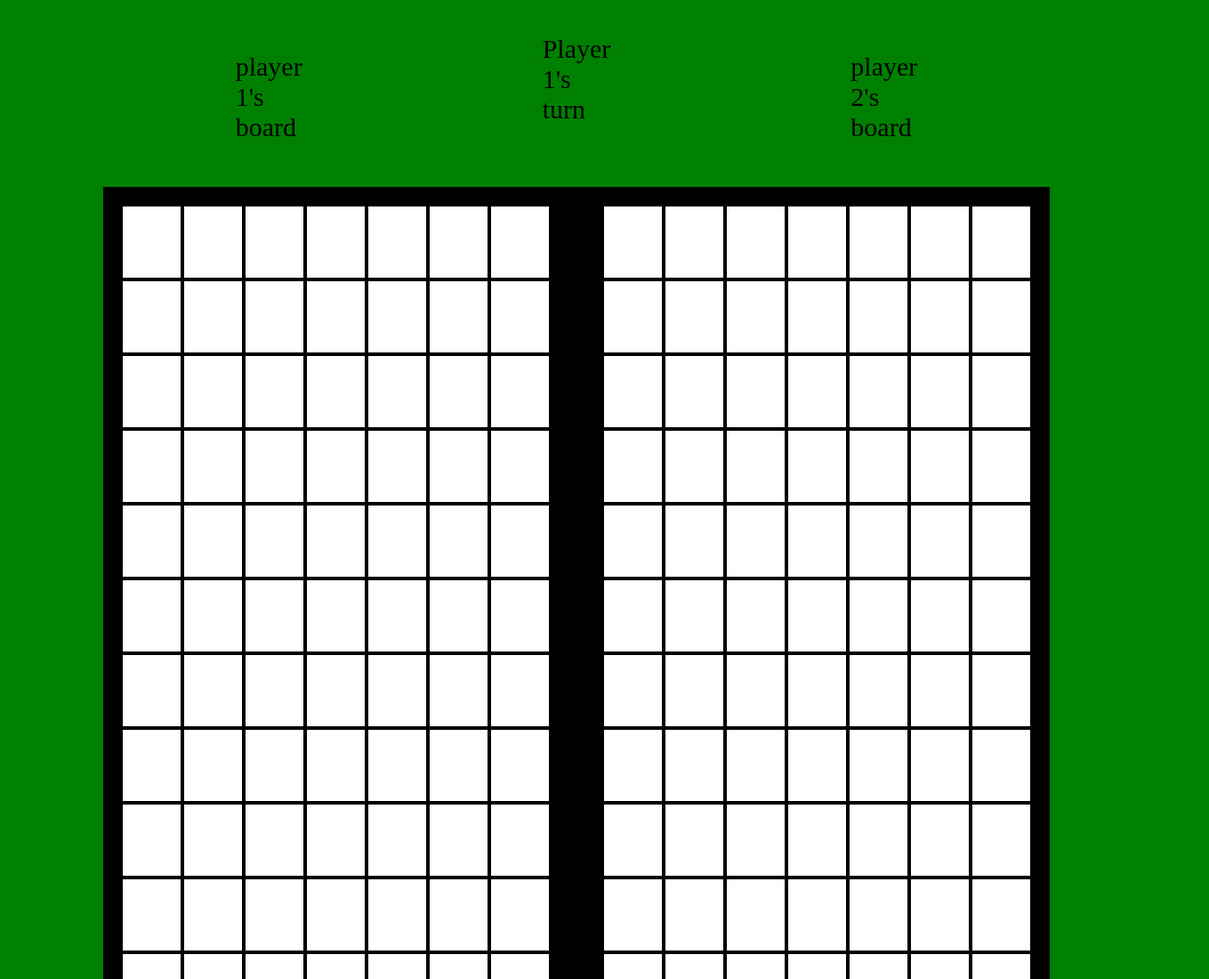
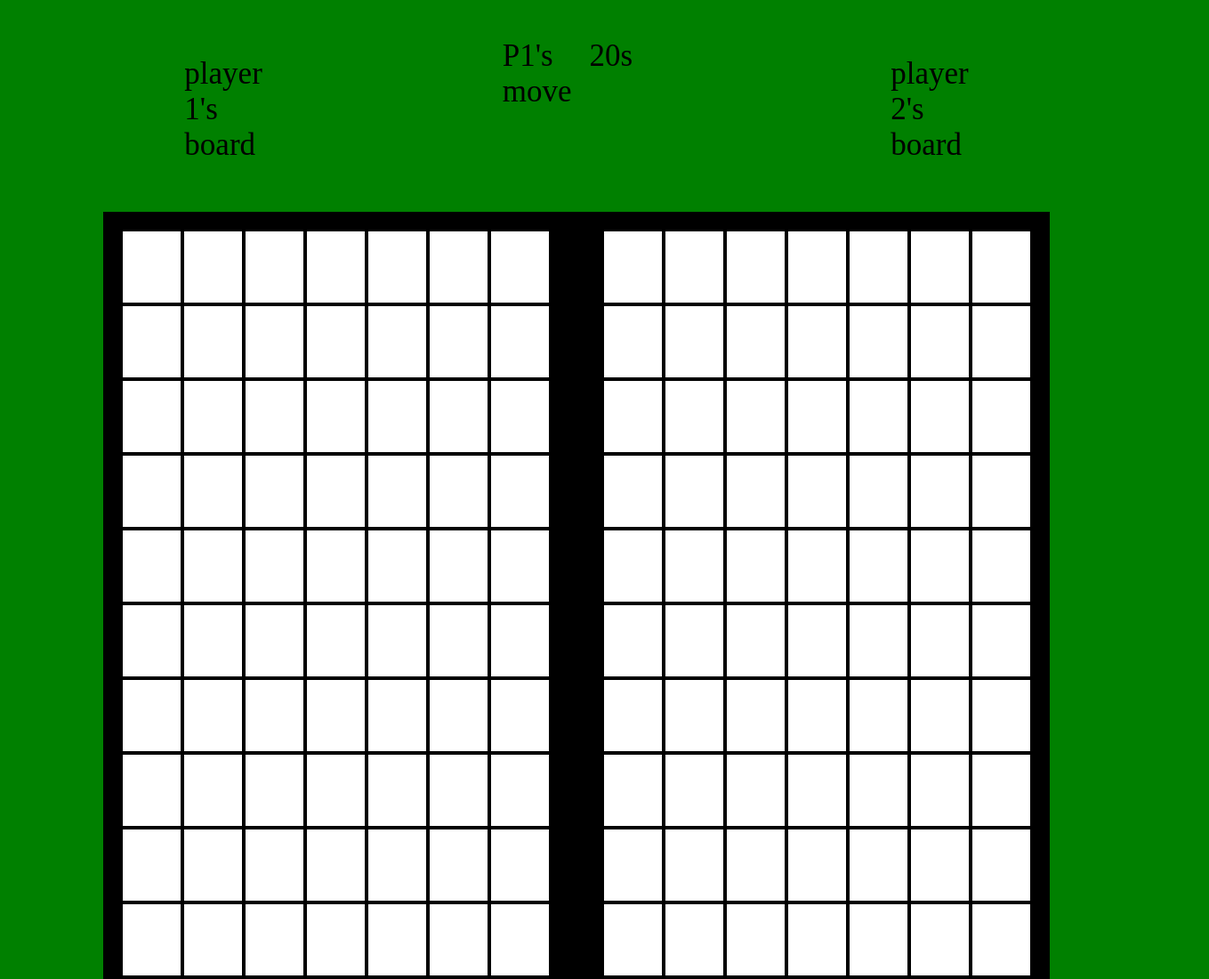
Before and after one commit to jaydendavis746-debug/Battleship-game-project, a plain HTML site: page index.html in a window 1280 px wide. Shown: the top 1100 px of the page at 89% size, 1359 px wide, since content can reach past the window. Drawn offline with Linux system fonts and the light colour scheme.

Commit message:
Battleships game project- board created-

```diff
--- a/css/style.css
+++ b/css/style.css
@@ -11,7 +11,11 @@ background-color: green ;
 
 margin{
     display: flex;
-    font-size: 30px;
+    font-size: 35px;
+}
+
+#timer{
+padding: 0px 20px;
 }
 
 #p1board{
--- a/index.html
+++ b/index.html
@@ -11,7 +11,8 @@
 <body>
   <margin>
         <p id="p1board"> player 1's board</p>
-        <p id="#turn"> Player 1's turn </p>
+        <p id="#turn"> P1's move </p>
+        <p id="timer">20s</p>
         <p id="p2board">player 2's board</p>
 
    </margin>
```
